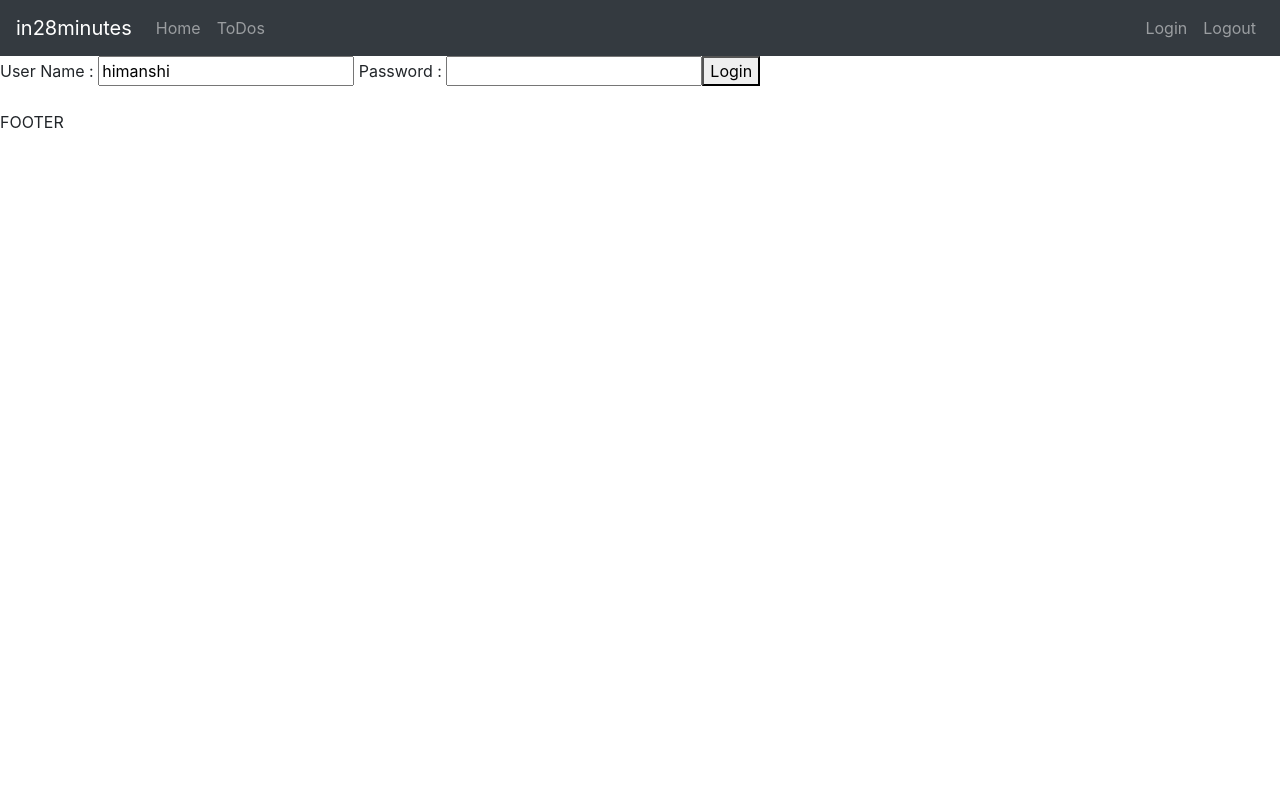
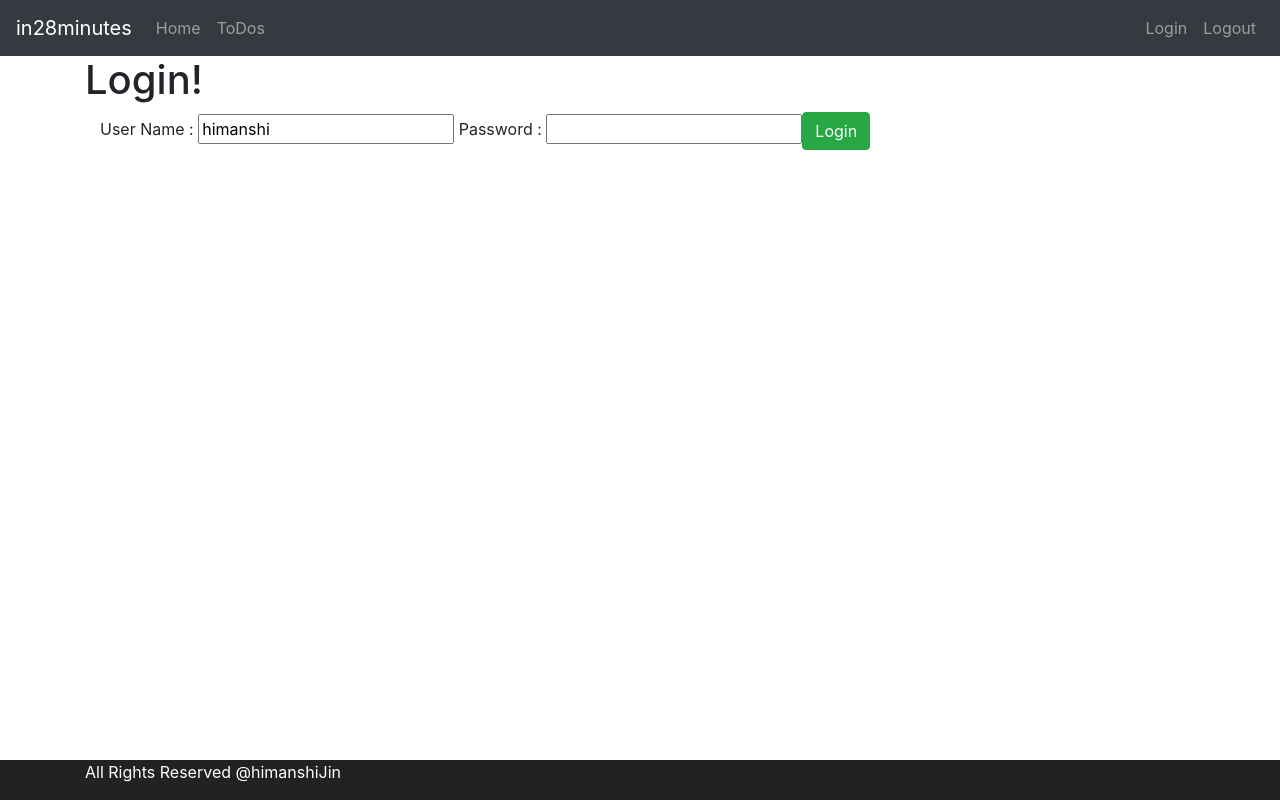
Before and after one commit to himanshiJin/ThinkTech, an Angular app in the folder todo/: page / in a window 1280 px wide. Built offline with nearby package versions, Linux system fonts and the light colour scheme.

Commit message:
Styling completed for header and footer components

```diff
--- a/todo/src/app/app.component.html
+++ b/todo/src/app/app.component.html
@@ -11,6 +11,7 @@
 <!-- <app-login></app-login> -->
 
 <app-menu></app-menu>
+<div class="container">
 <router-outlet></router-outlet>
-
+</div>
 <app-footer></app-footer>
--- a/todo/src/app/footer/footer.component.css
+++ b/todo/src/app/footer/footer.component.css
@@ -0,0 +1,7 @@
+.footer{
+    position: absolute;
+    bottom :0;
+    width:100%;
+    height:40px;
+    background-color: #222222;
+}
--- a/todo/src/app/footer/footer.component.html
+++ b/todo/src/app/footer/footer.component.html
@@ -1,3 +1,5 @@
-<BR><BR>
-
-FOOTER
+<footer class="footer">
+  <div class="container">
+    <span class="text-white">All Rights Reserved @himanshiJin</span>
+  </div>
+</footer>
--- a/todo/src/app/list-todos/list-todos.component.html
+++ b/todo/src/app/list-todos/list-todos.component.html
@@ -1,5 +1,7 @@
-<table border="1">
-    <caption>My Todo's</caption>
+<h1>My Todo's </h1>
+
+<div class="container">
+<table class="table">
     <thead>
         <tr>
             <th>Description</th>
@@ -15,3 +17,4 @@
         </tr>
     </tbody>
 </table>
+</div>
--- a/todo/src/app/login/login.component.html
+++ b/todo/src/app/login/login.component.html
@@ -1,5 +1,12 @@
-<small *ngIf='invalidLogin'>{{errorMessage}}</small>
+<H1>Login!</H1>
 
-User Name : <input type="text" name="username" [(ngModel)]="username">
-Password : <input type="password" name="password" [(ngModel)]="password">
-<button (click) = handleLogin()>Login</button>
+<div class="container">
+    <div  class="alert alert-warning" *ngIf='invalidLogin'>{{errorMessage}}</div>
+
+    <div>
+        User Name : <input type="text" name="username" [(ngModel)]="username">
+        Password : <input type="password" name="password" [(ngModel)]="password">
+
+        <button (click)=handleLogin() class="btn btn-success">Login</button>
+    </div>
+</div>
--- a/todo/src/app/welcome/welcome.component.html
+++ b/todo/src/app/welcome/welcome.component.html
@@ -1,6 +1,4 @@
-<p>
-  Welcome {{name}}
-</p>
-Welcome to my awesome App.
-
-You can manage todos <a routerLink="/todos">here</a>
+<H1>Welcome!</H1>
+<div class="container">
+  Welcome {{name}}. You can manage todos <a routerLink="/todos">here</a>
+</div>
```
